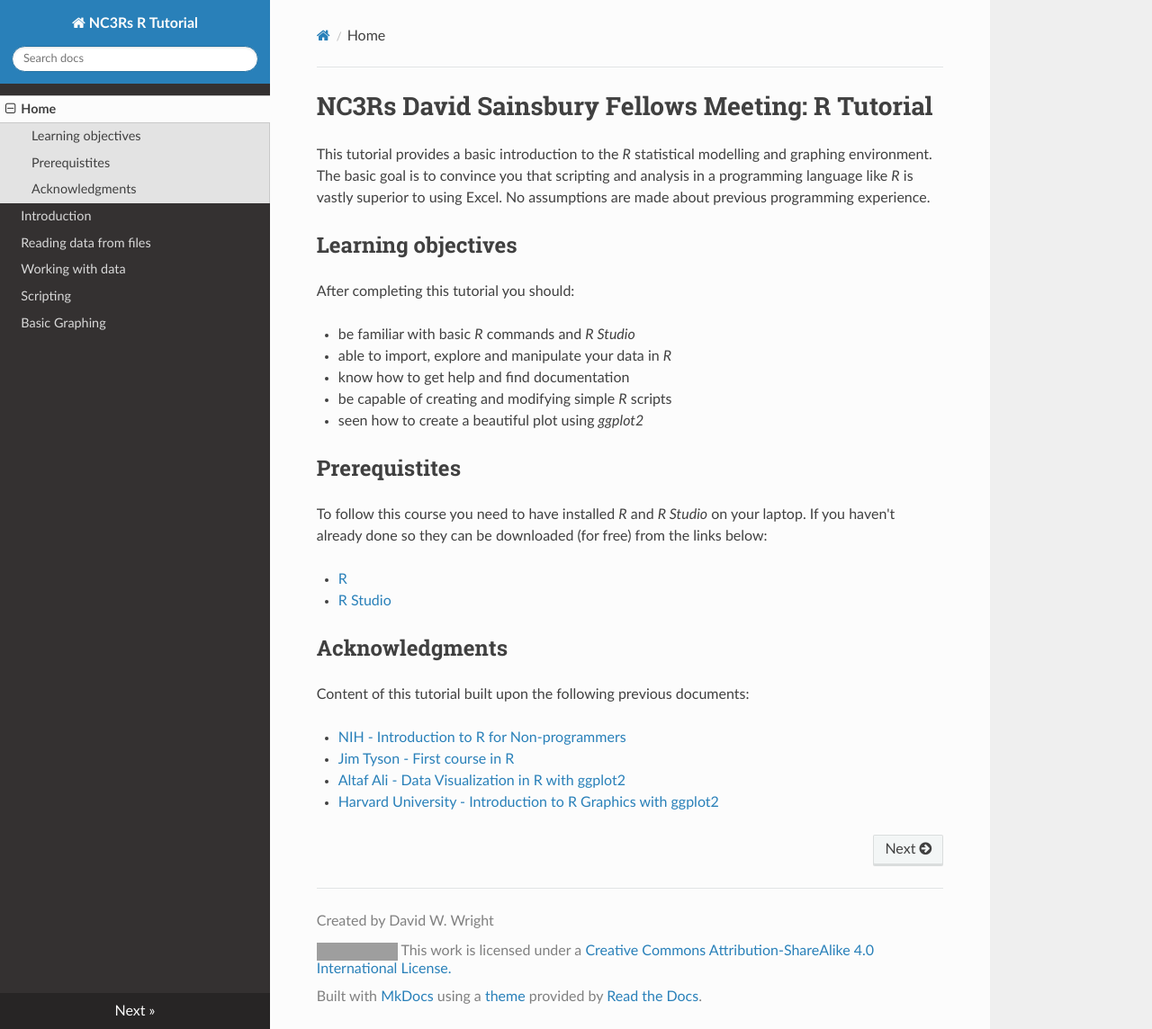
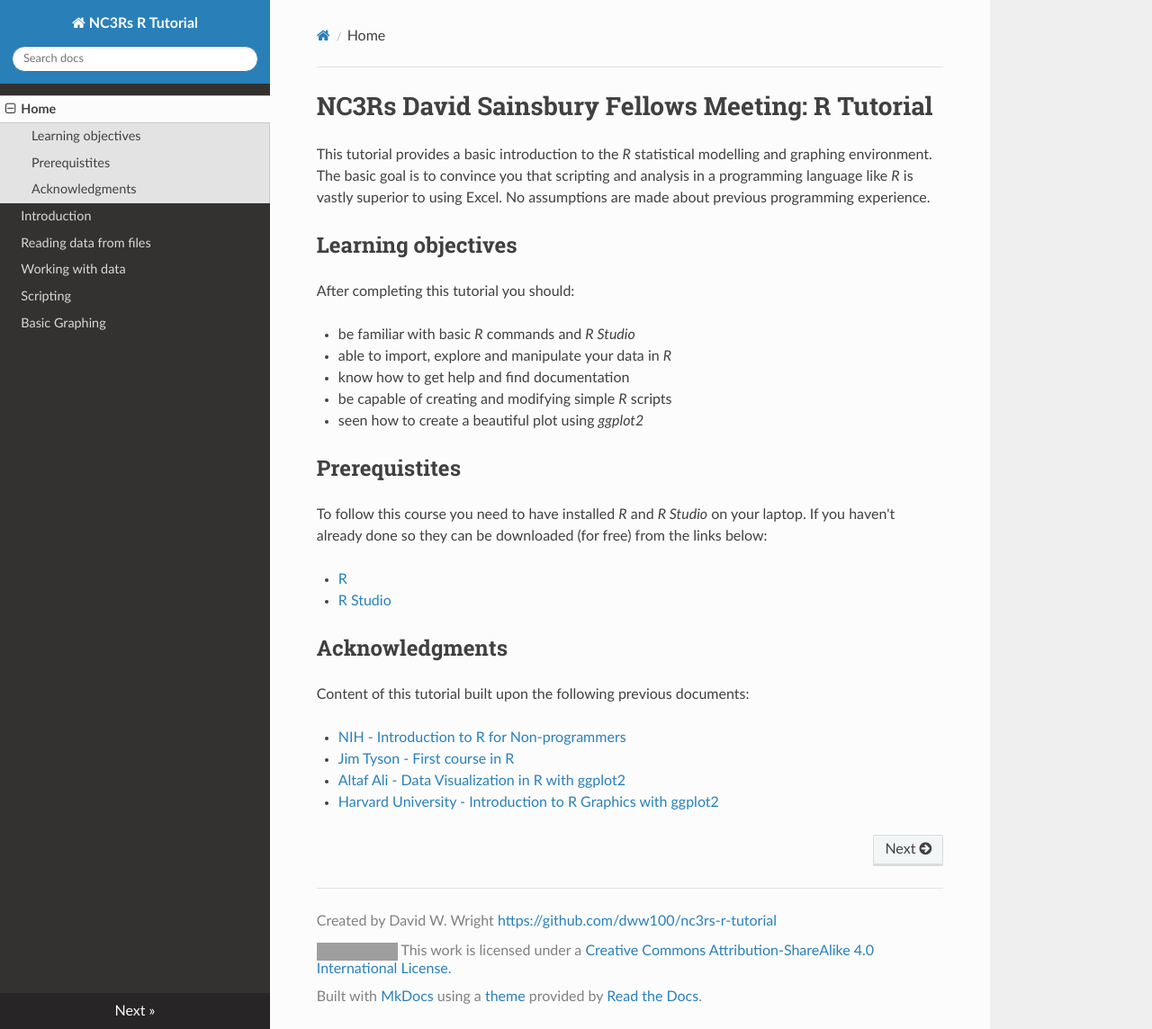
Before and after one commit to dww100/nc3rs-r-tutorial, an MkDocs documentation site: the page built from docs/index.md, in a window 1280 px wide and 1144 px high. Shown: the whole window at 90% size. Built offline with MkDocs 1.6.1, drawn with Linux system fonts in a browser that asks for light colours; nearby versions of some CDN libraries; old or Windows-style settings are respelled for this version of MkDocs; some of the changed lines change nothing that is shown; grey boxes are pictures that could not be loaded.

Commit message:
edit footer again

```diff
--- a/mkdocs.yml
+++ b/mkdocs.yml
@@ -12,4 +12,4 @@
 
 theme: readthedocs
 
-copyright: <p>Created by David W. Wright</p> <img src="https://i.creativecommons.org/l/by-sa/4.0/88x31.png"> This work is licensed under a <a href="https://creativecommons.org/licenses/by-sa/4.0/"/>Creative Commons Attribution-ShareAlike 4.0 International License.</a>
+copyright: <p>Created by David W. Wright <a href="https://github.com/dww100/nc3rs-r-tutorial">https://github.com/dww100/nc3rs-r-tutorial</a></p> <img src="https://i.creativecommons.org/l/by-sa/4.0/88x31.png"> This work is licensed under a <a href="https://creativecommons.org/licenses/by-sa/4.0/"/>Creative Commons Attribution-ShareAlike 4.0 International License.</a>
```
